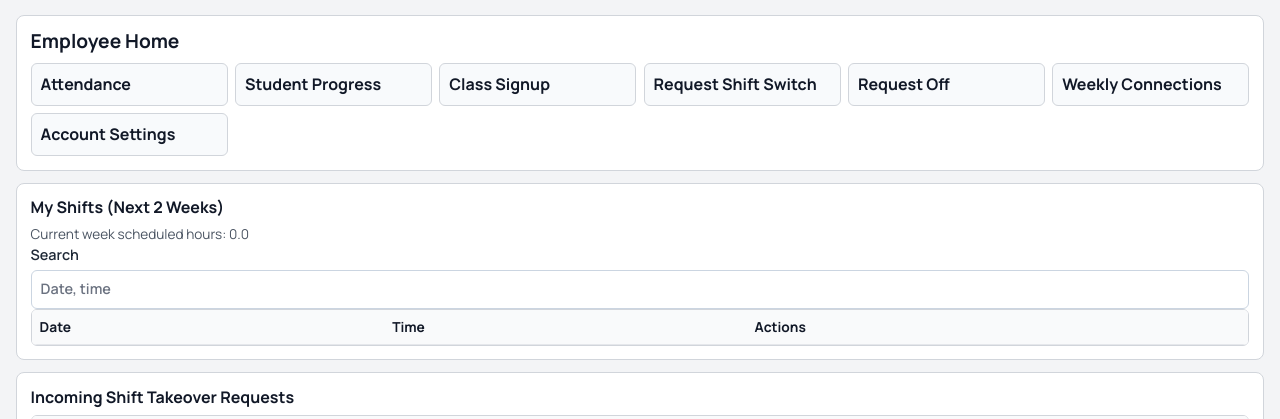
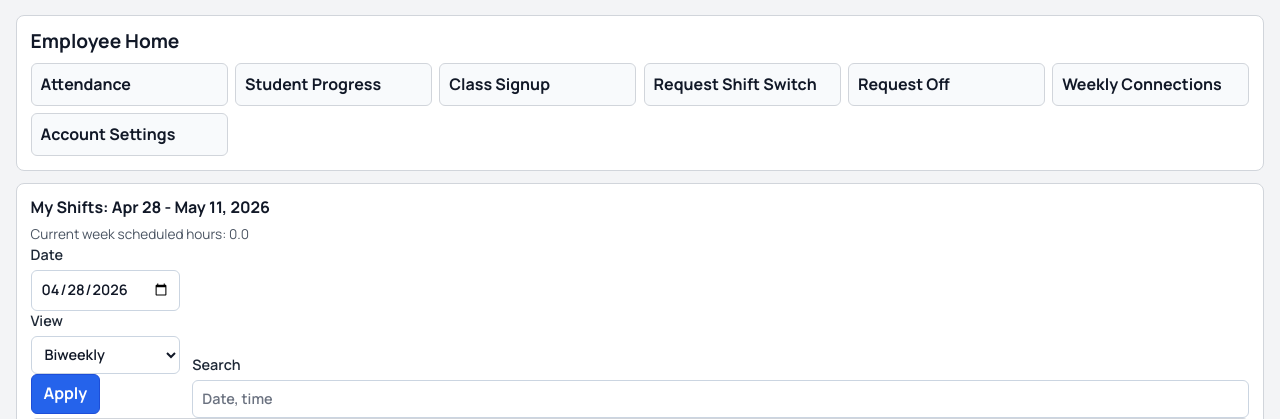
Before and after one commit to justinhoang710/SE-Project, a Flask app: page /employee in a window 1280 px wide. Shown: the part 112-531 px from the top of the page. Run offline with Flask 3, Linux system fonts and the light colour scheme; the visitor is signed in with stand-in values (Sample User, id 1); data that the repository does not hold is empty.

Commit message:
updated frontend for schedule builder

```diff
--- a/app.py
+++ b/app.py
@@ -520,15 +520,15 @@ def _fetch_child_progress_rows(cur, child_ids):
     return grouped
 
 
-def _build_two_week_calendar(start_date, shifts):
-    # Build a 14-day calendar payload grouped into 2 weeks for UI rendering.
+def _build_two_week_calendar(start_date, shifts, day_count=14):
+    # Build a calendar payload grouped into week-sized rows for UI rendering.
     shifts_by_date = {}
     for shift in shifts:
         key = shift["shift_date"].isoformat()
         shifts_by_date.setdefault(key, []).append(shift)
 
     days = []
-    for offset in range(14):
+    for offset in range(day_count):
         day_value = start_date + timedelta(days=offset)
         key = day_value.isoformat()
         days.append(
@@ -541,7 +541,7 @@ def _build_two_week_calendar(start_date, shifts):
             }
         )
 
-    return [days[:7], days[7:]]
+    return [days[index : index + 7] for index in range(0, len(days), 7)]
 
 
 def _parse_time_value(value):
@@ -581,6 +581,43 @@ def _parse_date_value(value):
         return datetime.strptime((value or "").strip(), "%Y-%m-%d").date()
     except ValueError:
         return None
+
+
+def _schedule_window(raw_date=None, raw_view=None):
+    anchor = _parse_date_value(raw_date) or date.today()
+    view = (raw_view or "biweekly").strip().lower()
+    if view not in {"day", "week", "biweekly", "month"}:
+        view = "biweekly"
+
+    if view == "day":
+        start_day = anchor
+        day_count = 1
+        label = anchor.strftime("%b %d, %Y")
+    elif view == "week":
+        start_day = _week_start_monday(anchor)
+        day_count = 7
+        label = f"{start_day.strftime('%b %d')} - {(start_day + timedelta(days=6)).strftime('%b %d, %Y')}"
+    elif view == "month":
+        start_day = anchor.replace(day=1)
+        if start_day.month == 12:
+            next_month = start_day.replace(year=start_day.year + 1, month=1)
+        else:
+            next_month = start_day.replace(month=start_day.month + 1)
+        day_count = (next_month - start_day).days
+        label = start_day.strftime("%B %Y")
+    else:
+        start_day = anchor
+        day_count = 14
+        label = f"{start_day.strftime('%b %d')} - {(start_day + timedelta(days=13)).strftime('%b %d, %Y')}"
+
+    return {
+        "anchor": anchor,
+        "view": view,
+        "start": start_day,
+        "end": start_day + timedelta(days=day_count - 1),
+        "day_count": day_count,
+        "label": label,
+    }
 
 
 def _shift_hours(start_time, end_time):
@@ -1295,8 +1332,12 @@ def employee_dashboard():
     )
     incoming_switch_requests = cur.fetchall()
 
-    calendar_start = date.today()
-    calendar_end = calendar_start + timedelta(days=13)
+    schedule_window = _schedule_window(
+        request.args.get("schedule_date"),
+        request.args.get("schedule_view"),
+    )
+    calendar_start = schedule_window["start"]
+    calendar_end = schedule_window["end"]
     cur.execute(
         """
         SELECT
@@ -1318,7 +1359,11 @@ def employee_dashboard():
     upcoming_shifts = cur.fetchall()
     for row in upcoming_shifts:
         row["hours"] = _shift_hours(row.get("start_time"), row.get("end_time"))
-    calendar_weeks = _build_two_week_calendar(calendar_start, upcoming_shifts)
+    calendar_weeks = _build_two_week_calendar(
+        calendar_start,
+        upcoming_shifts,
+        schedule_window["day_count"],
+    )
     weekly_hours = 0.0
     if upcoming_shifts:
         weekly_hours = round(sum(float(row.get("hours") or 0) for row in upcoming_shifts[:7]), 2)
@@ -1330,6 +1375,7 @@ def employee_dashboard():
         my_requests=my_requests,
         incoming_switch_requests=incoming_switch_requests,
         calendar_weeks=calendar_weeks,
+        schedule_window=schedule_window,
         weekly_hours=weekly_hours,
     )
 
@@ -1615,12 +1661,13 @@ def staff_class_signup():
             SELECT id, class_date
             FROM class_offerings
             WHERE id = %s
+              AND program_track = 'adult_martial_arts'
             """,
             (offering_id,),
         )
         offering = cur.fetchone()
         if not offering:
-            flash("Class offering not found.", "error")
+            flash("Staff can only sign up for Teen & Adult classes.", "error")
             cur.close()
             return redirect(url_for("staff_class_signup"))
         if offering["class_date"] < date.today():
@@ -1668,6 +1715,7 @@ def staff_class_signup():
             TIME_FORMAT(co.end_time, '%h:%i %p') AS end_label
         FROM class_offerings co
         WHERE co.class_date >= %s
+          AND co.program_track = 'adult_martial_arts'
         ORDER BY co.class_date, co.start_time, co.class_name
         """,
         (date.today(),),
@@ -1698,6 +1746,7 @@ def staff_class_signup():
         JOIN class_offerings co ON co.id = scs.offering_id
         WHERE scs.staff_user_id = %s
           AND co.class_date >= %s
+          AND co.program_track = 'adult_martial_arts'
         ORDER BY co.class_date, co.start_time
         """,
         (session["user_id"], date.today()),
@@ -2396,8 +2445,12 @@ def manager_dashboard():
     )
     recent_time_off_requests = cur.fetchall()
 
-    calendar_start = date.today()
-    calendar_end = calendar_start + timedelta(days=13)
+    schedule_window = _schedule_window(
+        request.args.get("schedule_date"),
+        request.args.get("schedule_view"),
+    )
+    calendar_start = schedule_window["start"]
+    calendar_end = schedule_window["end"]
     cur.execute(
         """
         SELECT
@@ -2470,7 +2523,11 @@ def manager_dashboard():
         """
     )
     schedule_history = cur.fetchall()
-    calendar_weeks = _build_two_week_calendar(calendar_start, grouped_upcoming_blocks)
+    calendar_weeks = _build_two_week_calendar(
+        calendar_start,
+        grouped_upcoming_blocks,
+        schedule_window["day_count"],
+    )
     cur.close()
 
     return render_template(
@@ -2480,6 +2537,7 @@ def manager_dashboard():
         pending_time_off_requests=pending_time_off_requests,
         recent_time_off_requests=recent_time_off_requests,
         calendar_weeks=calendar_weeks,
+        schedule_window=schedule_window,
         weekly_hours_by_employee=weekly_hours_by_employee,
         schedule_history=schedule_history,
     )
@@ -2497,8 +2555,14 @@ def manager_schedule():
     def parse_selected_day(raw_value):
         return _parse_date_value(raw_value) or date.today()
 
-    def schedule_redirect(day_value):
-        return redirect(url_for("manager_schedule", day=day_value.isoformat()))
+    def schedule_redirect(day_value, view_value="biweekly"):
+        return redirect(
+            url_for(
+                "manager_schedule",
+                day=day_value.isoformat(),
+                schedule_view=view_value,
+            )
+        )
 
     def _employee_overlap(employee_id, shift_day, start_db, end_db, excluded_ids=None):
         excluded_ids = excluded_ids or []
@@ -2536,6 +2600,7 @@ def manager_schedule():
             request.form.get("schedule_date", "").strip()
             or request.form.get("selected_day", "").strip()
         )
+        selected_view = request.form.get("schedule_view", "biweekly").strip()
         shift_day = selected_day.isoformat()
 
         if action == "create_schedule":
@@ -2552,17 +2617,17 @@ def manager_schedule():
             if not (employee_id and parsed_start and parsed_end):
                 flash("Date, employee, start, and end are required.", "error")
                 cur.close()
-                return schedule_redirect(selected_day)
+                return schedule_redirect(selected_day, selected_view)
             start_db = parsed_start.strftime("%H:%M")
             end_db = parsed_end.strftime("%H:%M")
             if not _is_valid_time_window(start_db, end_db):
                 flash("End time must be later than start time.", "error")
                 cur.close()
-                return schedule_redirect(selected_day)
+                return schedule_redirect(selected_day, selected_view)
             if repeat_until < selected_day:
                 flash("Repeat-until date must be on or after the schedule date.", "error")
                 cur.close()
-                return schedule_redirect(selected_day)
+                return schedule_redirect(selected_day, selected_view)
 
             cur.execute(
                 "SELECT id FROM users WHERE id = %s AND role = 'employee'",
@@ -2571,7 +2636,7 @@ def manager_schedule():
             if not cur.fetchone():
                 flash("Please choose a valid employee.", "error")
                 cur.close()
-                return schedule_redirect(selected_day)
+                return schedule_redirect(selected_day, selected_view)
 
             occurrence_days = []
             current_day = selected_day
@@ -2590,7 +2655,7 @@ def manager_schedule():
                 conflict_label = ", ".join(day_value.strftime("%Y-%m-%d") for day_value in conflicts[:5])
                 flash(f"Employee already has an overlapping shift on: {conflict_label}.", "error")
                 cur.close()
-                return schedule_redirect(selected_day)
+                return schedule_redirect(selected_day, selected_view)
 
             first_shift_id = None
             for day_value in occurrence_days:
@@ -2616,7 +2681,7 @@ def manager_schedule():
             db.commit()
             flash("Schedule created.", "success")
             cur.close()
-            return schedule_redirect(selected_day)
+            return schedule_redirect(selected_day, selected_view)
 
         if action == "delete_shift":
             shift_id = request.form.get("shift_id", type=int)
@@ -2633,7 +2698,7 @@ def manager_schedule():
             if not shift:
                 flash("Shift not found for the selected date.", "error")
                 cur.close()
-                return schedule_redirect(selected_day)
+                return schedule_redirect(selected_day, selected_view)
             _log_schedule_activity(
                 cur,
                 shift_id,
@@ -2645,15 +2710,19 @@ def manager_schedule():
             db.commit()
             flash("Shift deleted.", "success")
             cur.close()
-            return schedule_redirect(selected_day)
+            return schedule_redirect(selected_day, selected_view)
 
         flash("Invalid schedule action.", "error")
         cur.close()
-        return schedule_redirect(selected_day)
-
-    selected_day = parse_selected_day(request.args.get("day", "").strip())
-    calendar_start = selected_day
-    calendar_end = calendar_start + timedelta(days=13)
+        return schedule_redirect(selected_day, selected_view)
+
+    schedule_window = _schedule_window(
+        request.args.get("day"),
+        request.args.get("schedule_view"),
+    )
+    selected_day = schedule_window["anchor"]
+    calendar_start = schedule_window["start"]
+    calendar_end = schedule_window["end"]
 
     cur.execute(
         "SELECT id, username, employee_title FROM users WHERE role = 'employee' ORDER BY username"
@@ -2708,7 +2777,11 @@ def manager_schedule():
         block_map.values(),
         key=lambda b: (b["shift_date"], b["start_time"], b["end_time"]),
     )
-    calendar_weeks = _build_two_week_calendar(calendar_start, blocks)
+    calendar_weeks = _build_two_week_calendar(
+        calendar_start,
+        blocks,
+        schedule_window["day_count"],
+    )
     selected_day_key = selected_day.isoformat()
     selected_day_assignments = []
     for week in calendar_weeks:
@@ -2753,6 +2826,7 @@ def manager_schedule():
         calendar_weeks=calendar_weeks,
         employees=employees,
         selected_day=selected_day,
+        schedule_window=schedule_window,
         selected_day_assignments=selected_day_assignments,
         weekly_hours_by_employee=weekly_hours_by_employee,
     )
--- a/static/style.css
+++ b/static/style.css
@@ -244,7 +244,7 @@ td[colspan] { text-align: center; color: var(--text-muted); }
 
 .manager-calendar-week {
   display: grid;
-  grid-template-columns: repeat(7, minmax(0, 1fr));
+  grid-template-columns: repeat(auto-fit, minmax(150px, 1fr));
   gap: 0.45rem;
 }
 
@@ -252,7 +252,7 @@ td[colspan] { text-align: center; color: var(--text-muted); }
   border: 1px solid var(--border);
   border-radius: var(--radius-sm);
   background: #fff;
-  min-height: 170px;
+  min-height: 135px;
   display: grid;
   grid-template-rows: auto 1fr;
 }
--- a/templates/employee_dashboard.html
+++ b/templates/employee_dashboard.html
@@ -14,9 +14,23 @@
 </section>
 
 <section class="card">
-  <h3>My Shifts (Next 2 Weeks)</h3>
+  <h3>My Shifts: {{ schedule_window.label }}</h3>
   <p class="hint">Current week scheduled hours: {{ weekly_hours }}</p>
   <div class="section-tools">
+    <form method="get" class="inline">
+      <label>Date
+        <input type="date" name="schedule_date" value="{{ schedule_window.anchor.isoformat() }}" required />
+      </label>
+      <label>View
+        <select name="schedule_view">
+          <option value="day" {% if schedule_window.view == 'day' %}selected{% endif %}>Day</option>
+          <option value="week" {% if schedule_window.view == 'week' %}selected{% endif %}>Week</option>
+          <option value="biweekly" {% if schedule_window.view == 'biweekly' %}selected{% endif %}>Biweekly</option>
+          <option value="month" {% if schedule_window.view == 'month' %}selected{% endif %}>Month</option>
+        </select>
+      </label>
+      <button type="submit">Apply</button>
+    </form>
     <label>Search
       <input type="search" placeholder="Date, time" data-table-filter="employee-shift-table" />
     </label>
```
Also changed, not shown: templates/manager_dashboard.html (+16 -1 lines), templates/manager_schedule.html (+24 -1 lines).
